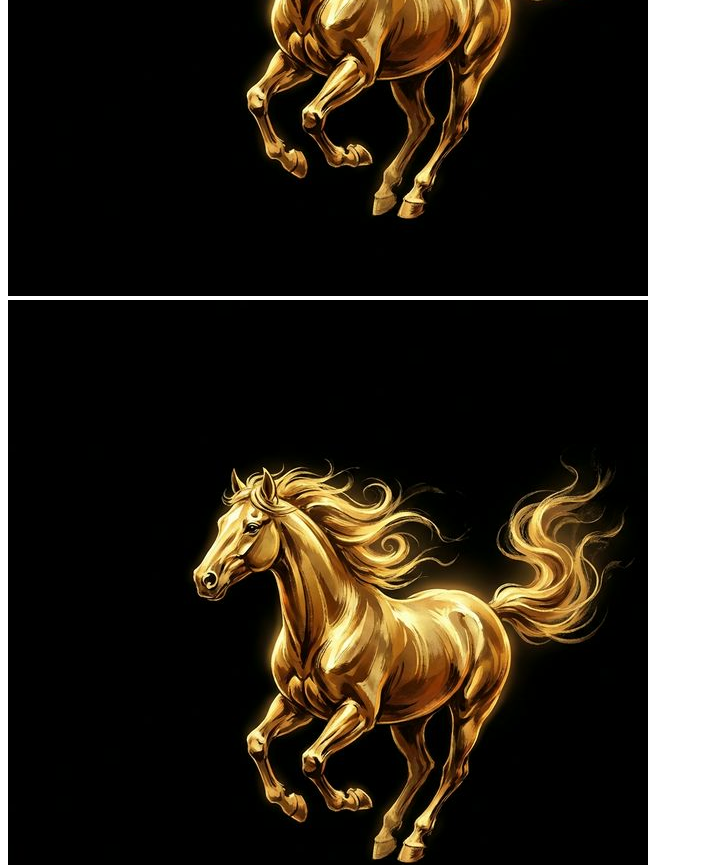
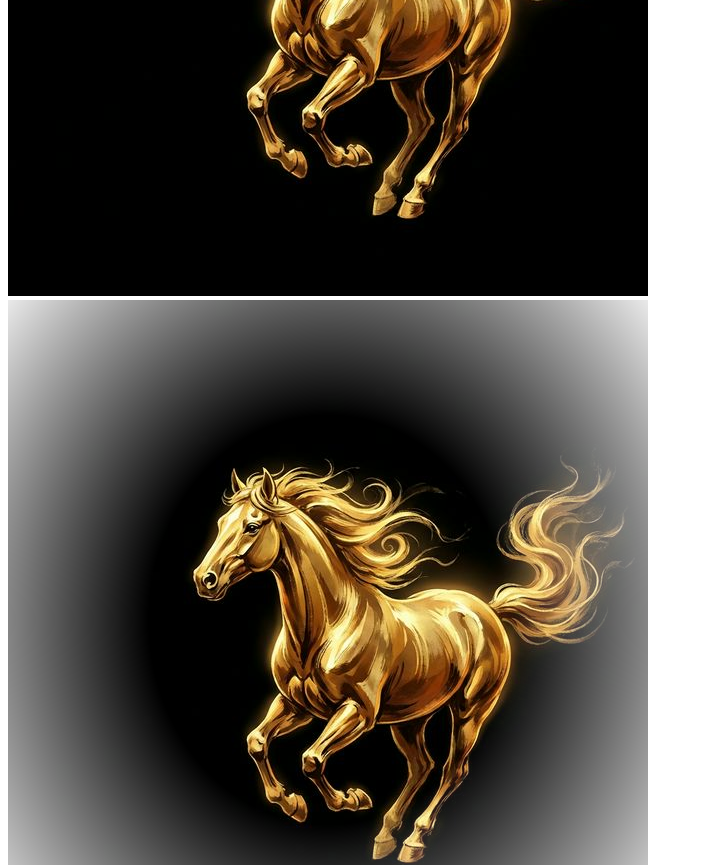
Before and after one commit to markpukete-web/markma.dev, a React (Vite) app: page / in a window 1280 px wide. Shown: the part 682-1547 px from the top of the page, without its empty margins (0-703 px from the left). Built offline with nearby package versions, Linux system fonts and the light colour scheme; the HTML template or start-up script is replaced by a standard one.

Commit message:
Enable interactive spotlight reveal on all devices

```diff
--- a/src/sections/Hero.tsx
+++ b/src/sections/Hero.tsx
@@ -52,17 +52,16 @@ export function Hero() {
             src={horseImage}
             alt=""
             className={cn(
-              "absolute inset-0 h-full w-full object-contain transition-opacity duration-700",
-              isTouch ? "opacity-100 mix-blend-normal" : "opacity-70 mix-blend-screen"
+              "absolute inset-0 h-full w-full object-contain transition-opacity duration-700 mix-blend-normal",
+              isTouch ? "opacity-50" : "opacity-20"
             )}
             style={{
-              maskImage: isTouch ? 'none' : 'radial-gradient(ellipse 70% 80% at 50% 50%, black 30%, transparent 100%)',
-              WebkitMaskImage: isTouch ? 'none' : 'radial-gradient(ellipse 70% 80% at 50% 50%, black 30%, transparent 100%)',
+              maskImage: 'radial-gradient(ellipse 70% 80% at 50% 50%, black 40%, transparent 100%)',
+              WebkitMaskImage: 'radial-gradient(ellipse 70% 80% at 50% 50%, black 40%, transparent 100%)',
             }}
           />
 
-          {/* Layer 2b: Interactive spotlight — follows cursor/finger (Hidden on touch to prevent conflicts/perf issues) */}
-          {!isTouch && (
+          {/* Layer 2b: Interactive spotlight — follows cursor/finger (Always visible to allow interaction) */}
           <motion.img
             src={horseImage}
             alt=""
@@ -72,7 +71,6 @@ export function Hero() {
               WebkitMaskImage: maskImage,
             }}
           />
-          )}
         </div>
       </div>
 
```
Lines whose indentation alone changed are shown as unchanged.
